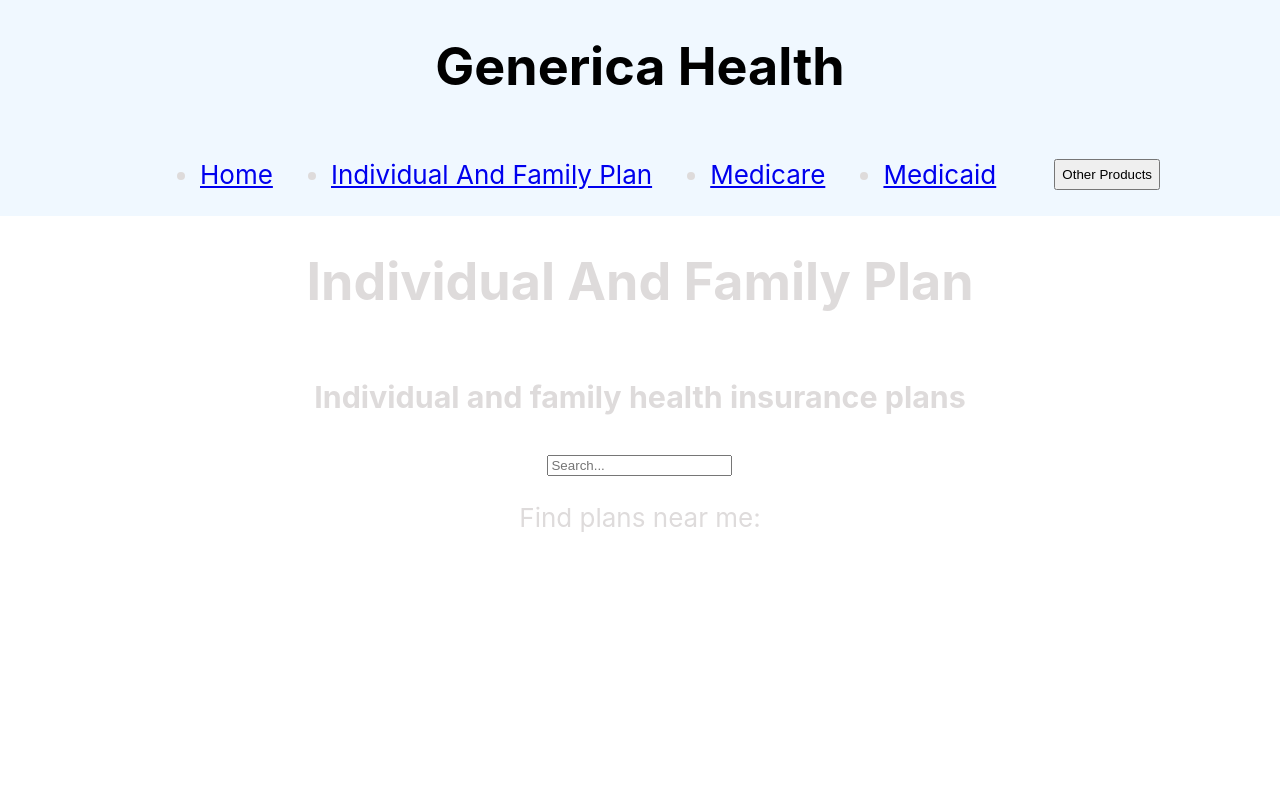
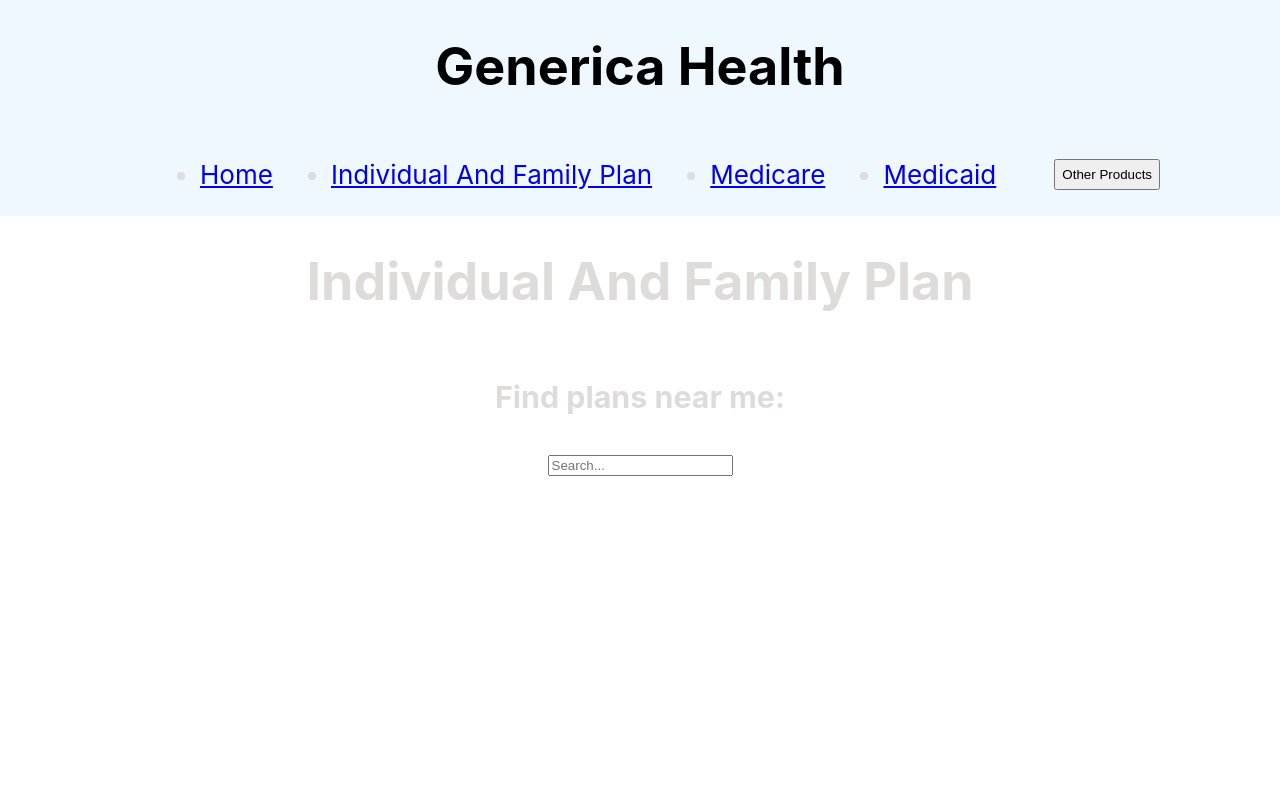
Before and after one commit to RickyFig17/Generica-Health, a React (Create React App) app: page /ifp in a window 1280 px wide. Shown: the top 800 px of the page. Built offline with nearby package versions, Linux system fonts and the light colour scheme.

Commit message:
fixing ifp

```diff
--- a/src/Ifp.js
+++ b/src/Ifp.js
@@ -5,13 +5,13 @@ function Ifp() {
     <>
       <h1>Individual And Family Plan</h1>
       <SearchForIfpPlans />
-      <SearchBar/>
+      <SearchBar />
     </>
   );
 }
 
 function SearchForIfpPlans() {
-  return <h3>Individual and family health insurance plans</h3>;
+  return <h3>Find plans near me:</h3>;
 }
 
 function SearchBar() {
@@ -25,7 +25,7 @@ function SearchBar() {
         value={query}
         onChange={(e) => setQuery(e.target.value)}
       />
-      <p>Find plans near me: {query}</p>
+      <p>{query}</p>
     </div>
   );
 }
```
